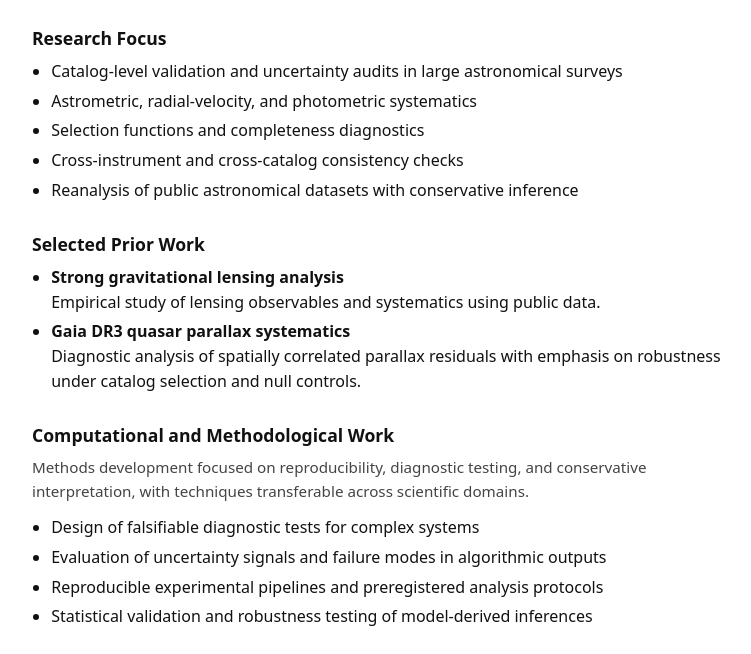
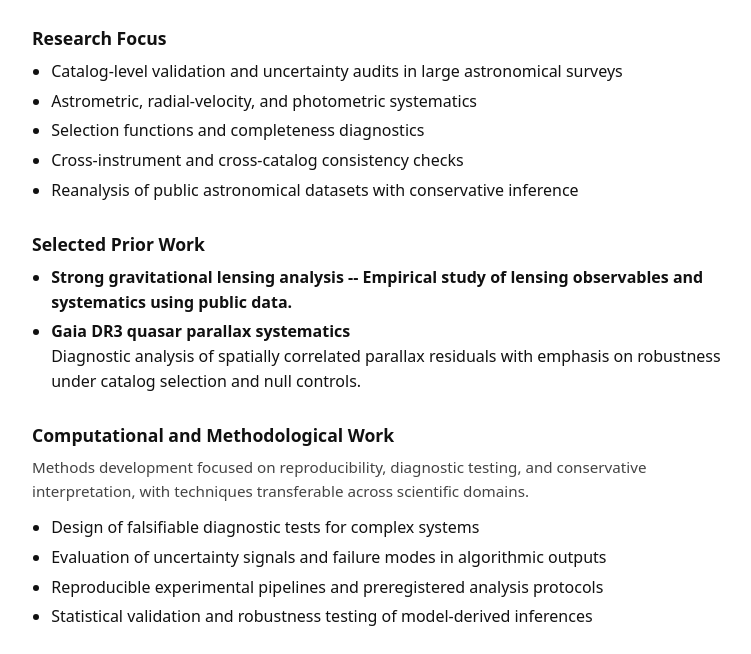
Before and after one commit to blumhardt-m/blumhardt-m.github.io, a plain HTML site: page index.html in a window 1280 px wide. Shown: the part 141-795 px from the top of the page, without its empty margins (248-999 px from the left). Drawn offline with Linux system fonts and the light colour scheme.

Commit message:
index.html

```diff
--- a/index.html
+++ b/index.html
@@ -71,9 +71,8 @@
 <h2>Selected Prior Work</h2>
 <ul>
   <li>
-    <strong>Strong gravitational lensing analysis</strong><br>
-    Empirical study of lensing observables and systematics using public data.
-  </li>
+    <strong>Strong gravitational lensing analysis -- Empirical study of lensing observables and systematics using public data.</strong><br>
+   </li>
   <li>
     <strong>Gaia DR3 quasar parallax systematics</strong><br>
     Diagnostic analysis of spatially correlated parallax residuals with emphasis on robustness under catalog selection and null controls.
```
